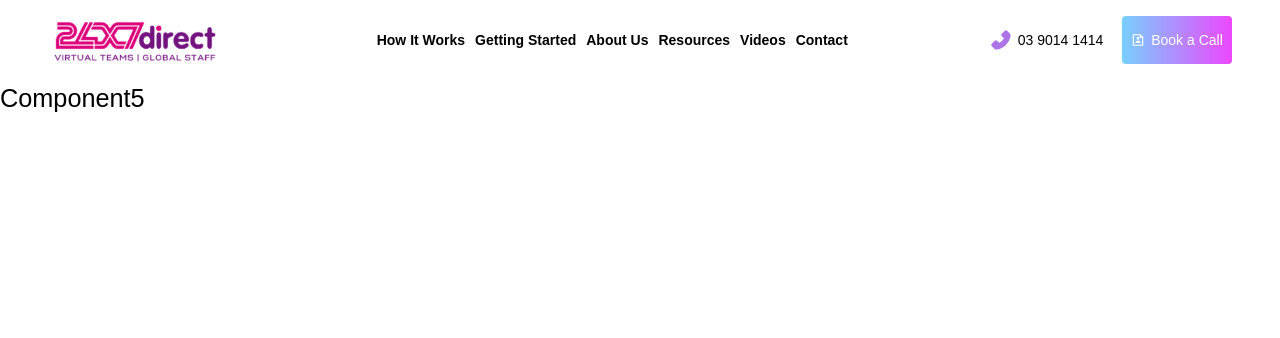
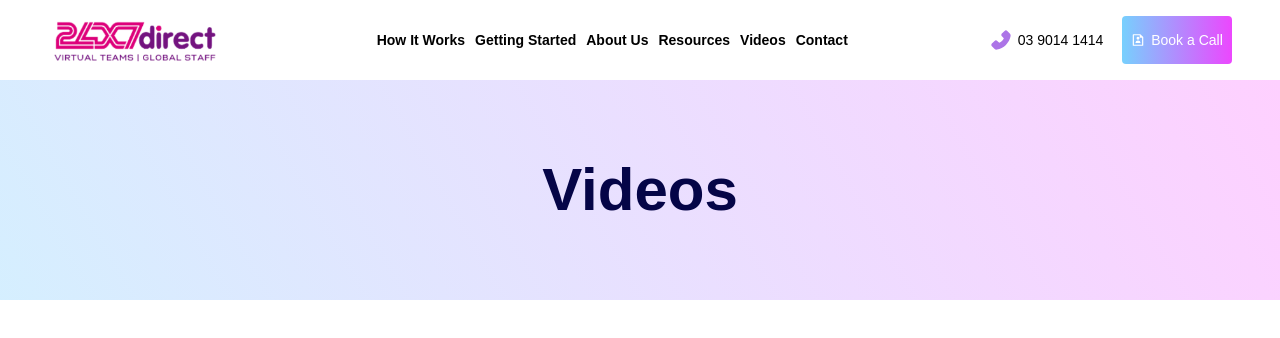
Before and after one commit to nabalmes/clone-website, a React (Create React App) app: page /Component5 in a window 1280 px wide. Shown: the top 338 px of the page. Built offline with nearby package versions, Linux system fonts and the light colour scheme.

Commit message:
added content

```diff
--- a/src/components/Pages/Component5/Component5.js
+++ b/src/components/Pages/Component5/Component5.js
@@ -3,8 +3,15 @@
 
 export const Component5 = () => {
     return (
-        <section id="Component5" className="h-full w-full">
-            <h1 className="text-black">Component5</h1>
+        <section id="Component5" className="h-full w-full text-[#050547]">
+            <div className="page relative w-full h-[220px] flex justify-center items-center bg-bg-1">
+                <h1 className="text-6xl font-semibold text-center">Videos</h1>
+                {/* <div className="w-full absolute bottom-0">
+                    <svg xmlns="http://www.w3.org/2000/svg" viewBox="0 0 1440 320">
+                        <path fill="#ffffff" fill-opacity="1" d="M0,288L1440,128L1440,320L0,320Z"></path>
+                    </svg>
+                </div> */}
+            </div>
         </section>
     )
 }
```
